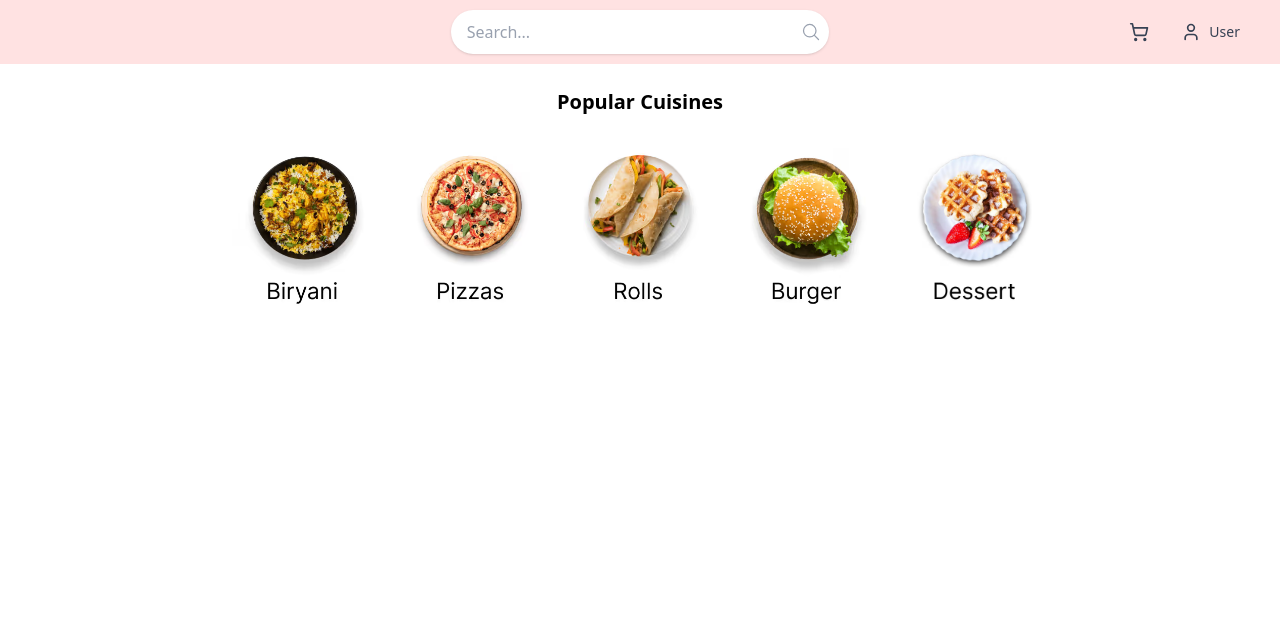
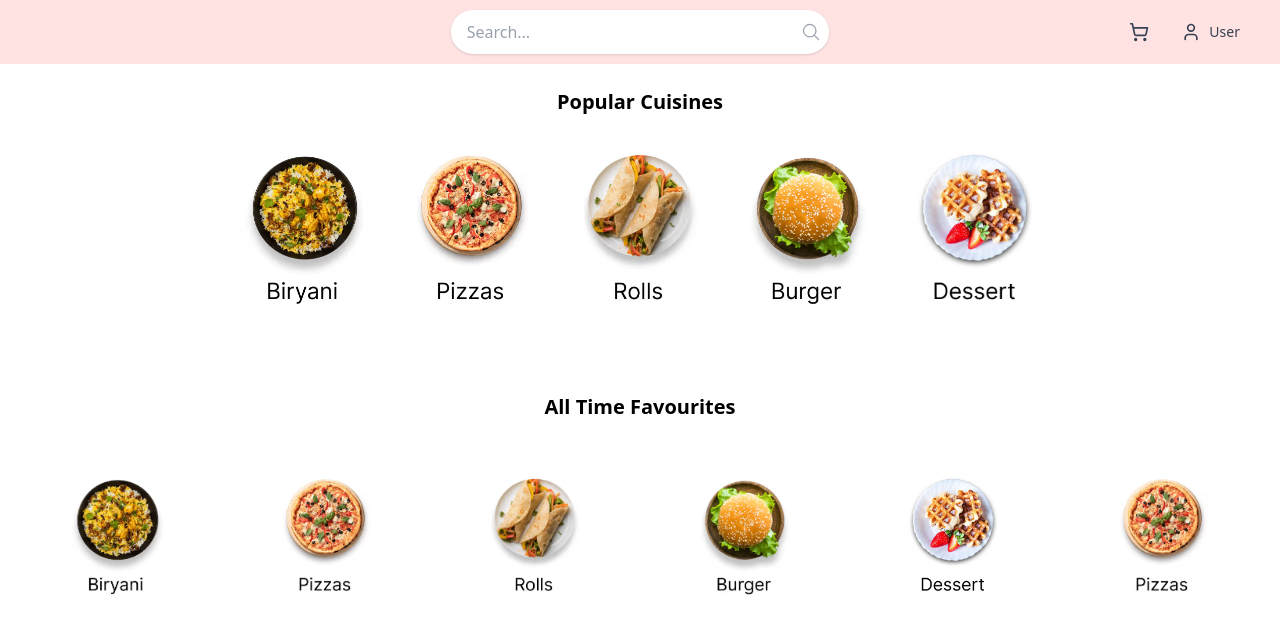
Before and after one commit to Rajdeep-dipu-2003/Cafe, a React (Vite) app in the folder client/: page /user-dashboard in a window 1280 px wide. Shown: the top 634 px of the page. Built offline with nearby package versions, Linux system fonts and the light colour scheme.

Commit message:
Add the popular items section

```diff
--- /dev/null
+++ b/client/src/Components/dashboard/user/PopularItems/PopularItem.jsx
@@ -0,0 +1,24 @@
+function PopularItem({ image, label }) {
+  return (
+    <article
+      className="
+        flex flex-col items-center gap-3
+        p-4
+        rounded-xl
+        hover:shadow-md
+        transition
+        cursor-pointer
+      "
+    >
+      <div className="w-28">
+        <img
+          src={image}
+          alt={label}
+          className="w-full h-full object-cover"
+        />
+      </div>
+    </article>
+  );
+}
+
+export default PopularItem;
--- /dev/null
+++ b/client/src/Components/dashboard/user/PopularItems/PopularItemsFilter.jsx
@@ -0,0 +1,46 @@
+import biryaniImg from "../../../../assets/biryani.avif";
+import pizzaImg from "../../../../assets/pizza.avif";
+import wrapsImg from "../../../../assets/wraps.avif";
+import burgerImg from "../../../../assets/burger.avif";
+import desertImg from "../../../../assets/desert.avif";
+
+import PopularItem from "./PopularItem";
+
+function PopularItemsFilter() {
+  const popularItems = [
+    { label: "Biryani", image: biryaniImg },
+    { label: "Pizzas", image: pizzaImg },
+    { label: "Wraps", image: wrapsImg },
+    { label: "Burger", image: burgerImg },
+    { label: "Dessert", image: desertImg },
+    { label: "Shakes", image: pizzaImg }, // placeholder for 6th item
+  ];
+
+  return (
+    <section className="w-full px-6 py-8">
+      <h2 className="text-xl font-semibold mb-6 text-center">
+        All Time Favourites
+      </h2>
+
+      <div
+        className="
+          grid
+          grid-cols-2
+          sm:grid-cols-3
+          md:grid-cols-6
+          gap-6
+        "
+      >
+        {popularItems.map((item) => (
+          <PopularItem
+            key={item.label}
+            image={item.image}
+            label={item.label}
+          />
+        ))}
+      </div>
+    </section>
+  );
+}
+
+export default PopularItemsFilter;
--- a/client/src/Pages/UserDashboard.jsx
+++ b/client/src/Pages/UserDashboard.jsx
@@ -1,5 +1,6 @@
 import Navbar from "../Components/dashboard/user/Navbar/Navbar.jsx"
 import CategoryFilter from "../Components/dashboard/user/CategoryFilter/CategoryFilter.jsx"
+import PopularItemsFilter from "../Components/dashboard/user/PopularItems/PopularItemsFilter.jsx"
 
 function UserDashboard() {
     return <>
@@ -8,6 +9,7 @@ function UserDashboard() {
         >
             <Navbar />
             <CategoryFilter />
+            <PopularItemsFilter/>
         </div>
     </>
 }
```
